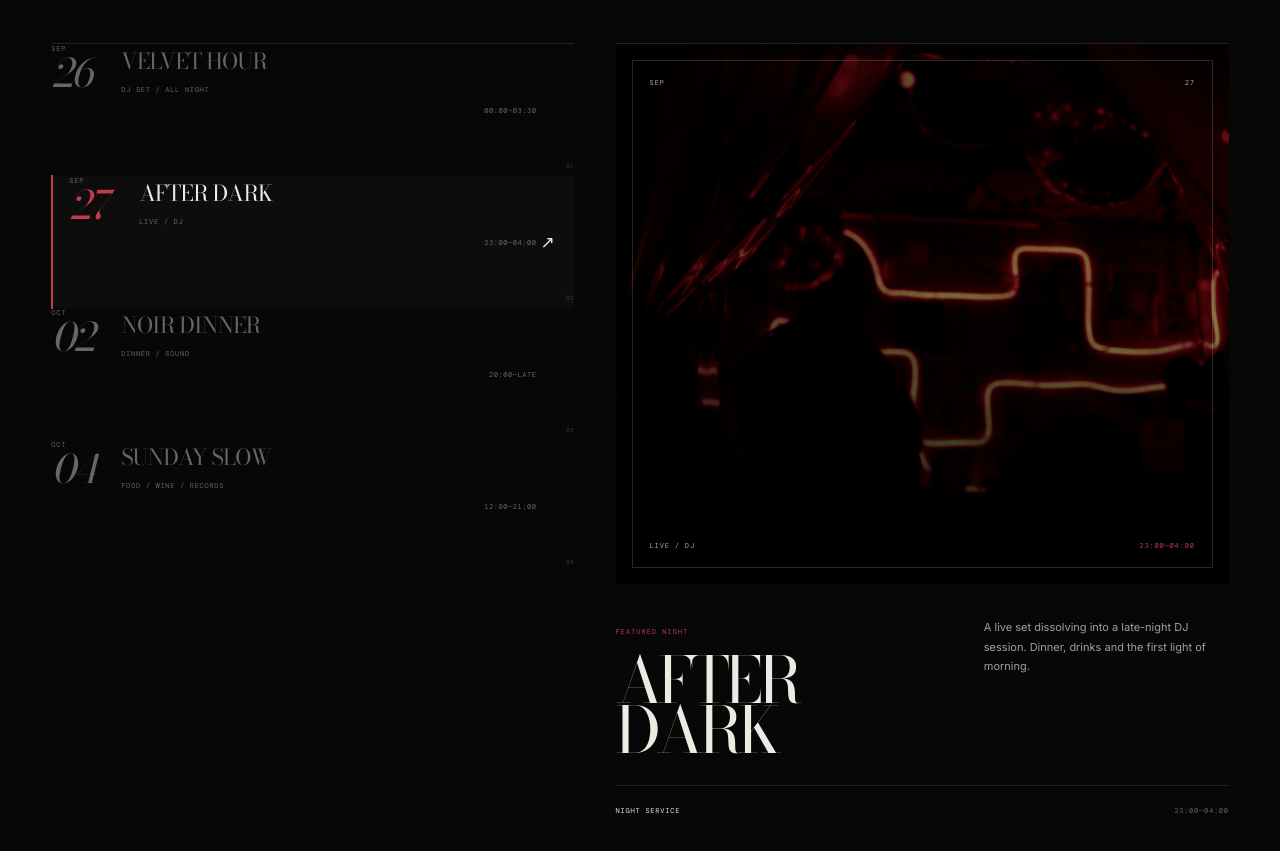
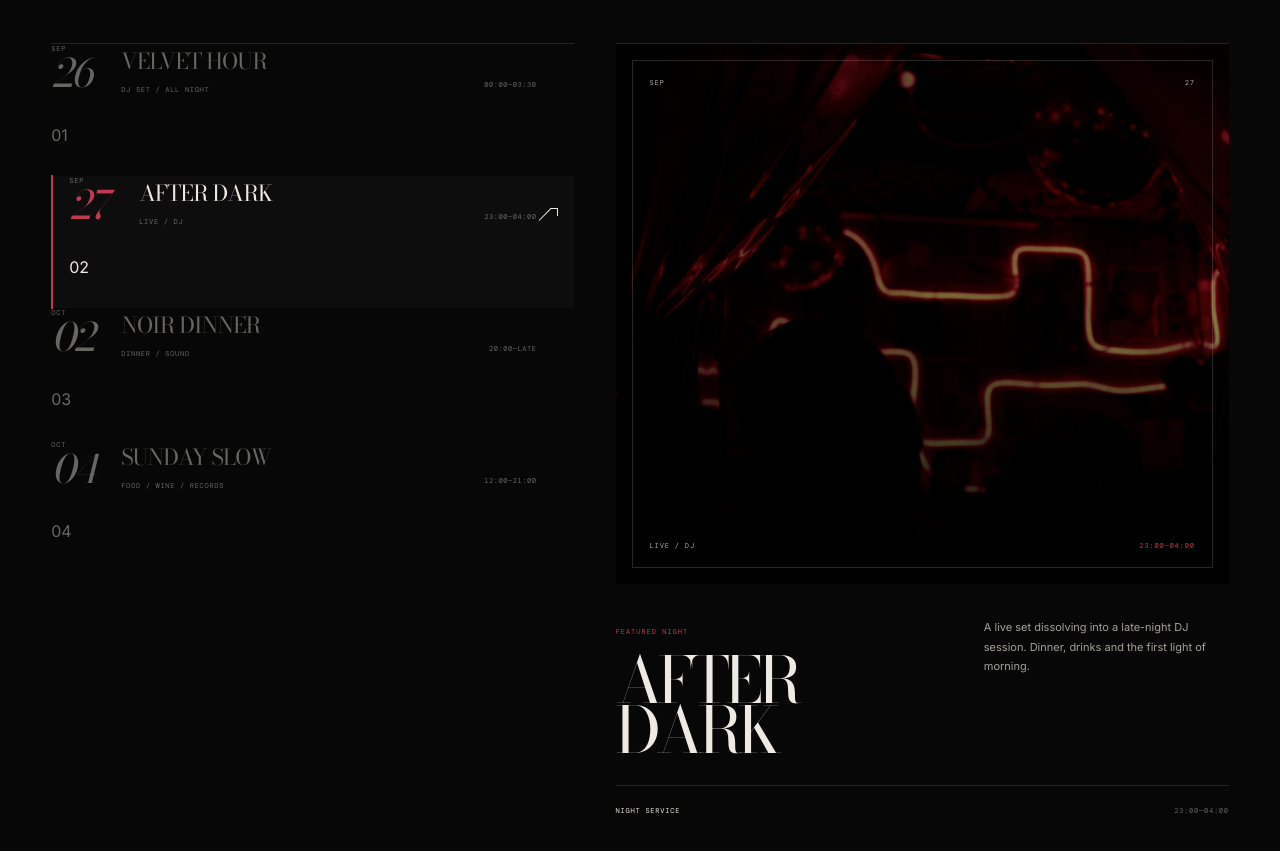
Before and after one commit to stuffmallord-svg/velvet-hour, a Next.js app: page /nights in a window 1280 px wide. Shown: the part 1692-2543 px from the top of the page. Built offline with nearby package versions, Linux system fonts and the light colour scheme.

Commit message:
fix mobile night arrow

```diff
--- a/src/app/nights/nights.module.css
+++ b/src/app/nights/nights.module.css
@@ -657,49 +657,63 @@
 }
 
 .nightArrow {
+  position: relative;
+
   align-self: center;
 
-  display: flex;
-  align-items: center;
-  justify-content: center;
+  display: block;
 
   width: 22px;
   height: 22px;
 
-  color: var(--paper);
-  font-family: Arial, Helvetica, sans-serif;
-  font-size: 17px;
-  font-weight: 400;
-  line-height: 1;
+  color: transparent;
+  font-size: 0;
+  line-height: 0;
 
   opacity: 0;
+
+  -webkit-text-fill-color: transparent;
+
   transition: opacity 0.2s ease;
 }
 
-.nightArrow span {
-  display: block;
-
-  font-family: Arial, Helvetica, sans-serif;
-  font-size: 17px;
-  font-weight: 400;
-  line-height: 1;
-  font-variant-emoji: text;
+/* Диагональная линия */
+.nightArrow::before {
+  content: "";
+
+  position: absolute;
+
+  left: 2px;
+  top: 14px;
+
+  width: 16px;
+  height: 1px;
+
+  background: var(--paper);
+
+  transform: rotate(-45deg);
+  transform-origin: left center;
+}
+
+/* Наконечник */
+.nightArrow::after {
+  content: "";
+
+  position: absolute;
+
+  right: 1px;
+  top: 2px;
+
+  width: 7px;
+  height: 7px;
+
+  border-top: 1px solid var(--paper);
+  border-right: 1px solid var(--paper);
 }
 
 .nightRow:hover .nightArrow,
 .nightRow.active .nightArrow {
   opacity: 1;
-  transform: translate(0, 0);
-}
-
-.rowIndex {
-  position: absolute;
-  right: 0;
-  bottom: 6px;
-
-  color: rgba(238, 233, 226, 0.2);
-  font-family: var(--mono);
-  font-size: 6px;
 }
 
 /* FEATURE */
@@ -1409,6 +1423,15 @@
   .footerMeta {
     grid-column: 2;
   }
+
+  .nightArrow {
+  opacity: 0.42;
+}
+
+.nightRow.active .nightArrow {
+  opacity: 1;
+}
+
 }
 
 /* --------------------------------------------------
```
